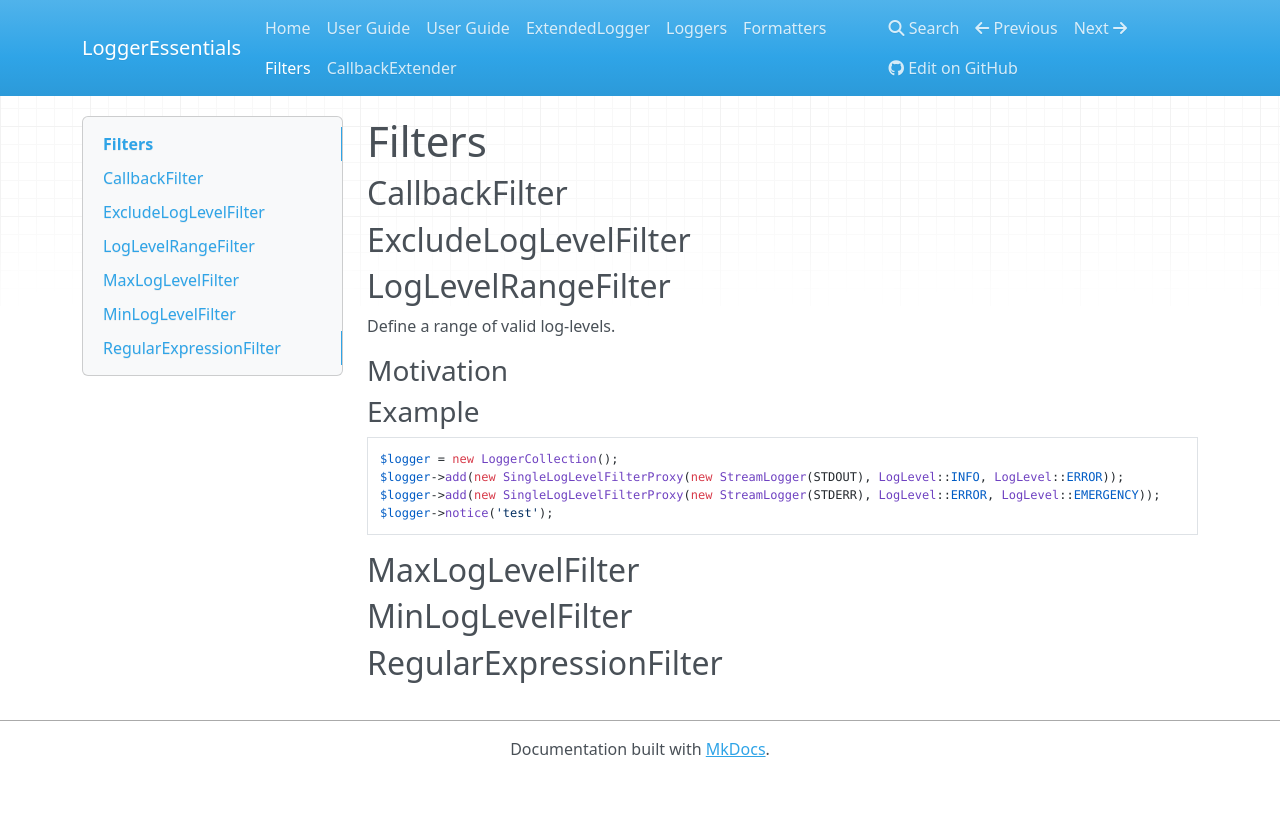
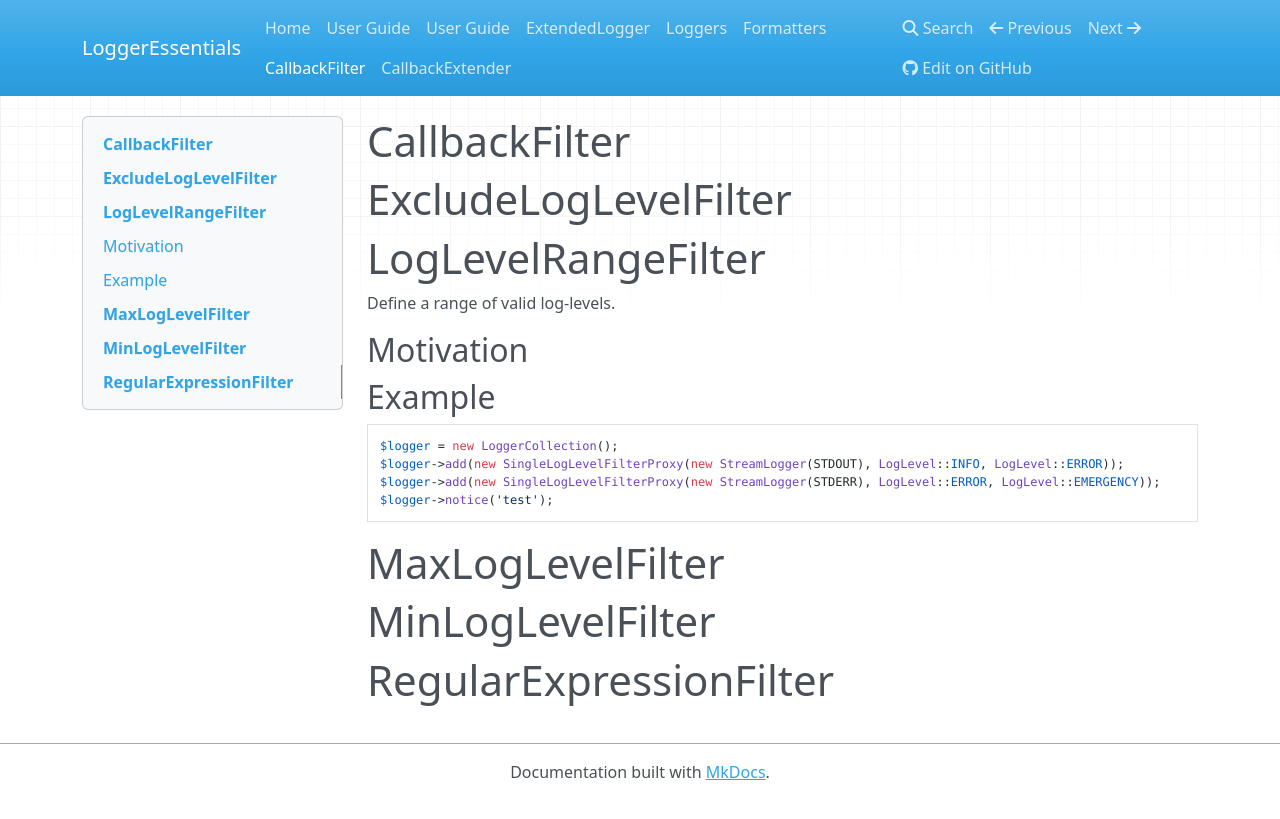
Before and after one commit to LoggerEssentials/LoggerEssentials, an MkDocs documentation site: the page built from docs/components/filters.md, in a window 1280 px wide. Shown: the top 819 px of the page. Built offline with MkDocs 1.6.1, drawn with Linux system fonts in a browser that asks for light colours; nearby versions of some CDN libraries; old or Windows-style settings are respelled for this version of MkDocs.

Commit message:
Update filters.md

````diff
--- a/docs/components/filters.md
+++ b/docs/components/filters.md
@@ -1,20 +1,18 @@
-# Filters
-
-## CallbackFilter
+# CallbackFilter
 
 
-## ExcludeLogLevelFilter
+# ExcludeLogLevelFilter
 
 
-## LogLevelRangeFilter
+# LogLevelRangeFilter
 
 Define a range of valid log-levels.
 
-### Motivation
+## Motivation
 
 
 
-### Example
+## Example
 
 ```PHP
 $logger = new LoggerCollection();
@@ -24,10 +22,10 @@ $logger->notice('test');
 ```
 
 
-## MaxLogLevelFilter
+# MaxLogLevelFilter
 
 
-## MinLogLevelFilter
+# MinLogLevelFilter
 
 
-## RegularExpressionFilter
+# RegularExpressionFilter
````
